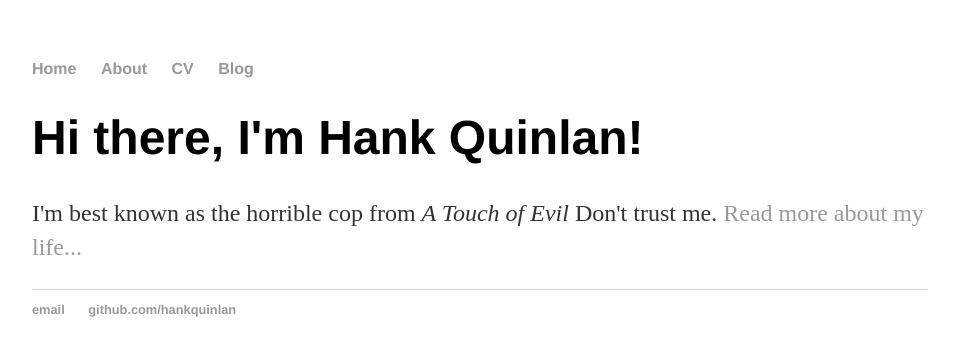
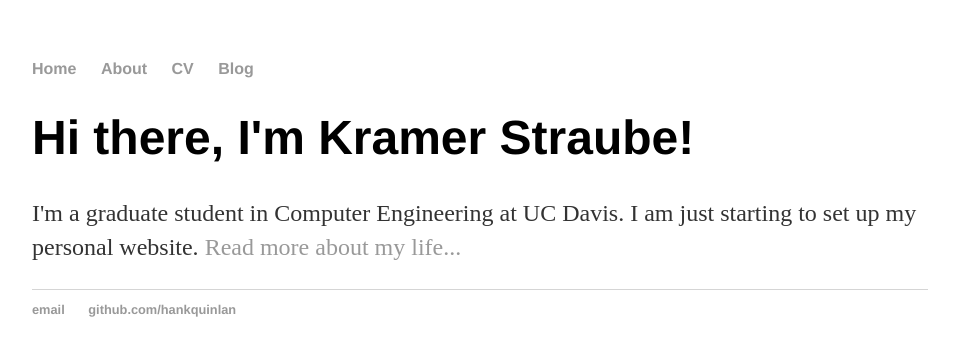
Before and after one commit to kstraube/kstraube.github.io, a Jekyll site: the page built from index.html, in a window 1280 px wide. Shown: the top 356 px of the page, without its empty margins (160-1115 px from the left). Built offline with Jekyll 4.4.1, drawn with Linux system fonts in a browser that asks for light colours.

Commit message:
Update index.html

```diff
--- a/index.html
+++ b/index.html
@@ -3,6 +3,7 @@ layout: default
 title: Hank Quinlan, Horrible Cop
 ---
 <div class="blurb">
-	<h1>Hi there, I'm Hank Quinlan!</h1>
-	<p>I'm best known as the horrible cop from <em>A Touch of Evil</em> Don't trust me. <a href="/about">Read more about my life...</a></p>
+	<h1>Hi there, I'm Kramer Straube!</h1>
+	<p>I'm a graduate student in Computer Engineering at UC Davis.
+	I am just starting to set up my personal website. <a href="/about">Read more about my life...</a></p>
 </div><!-- /.blurb -->
```
